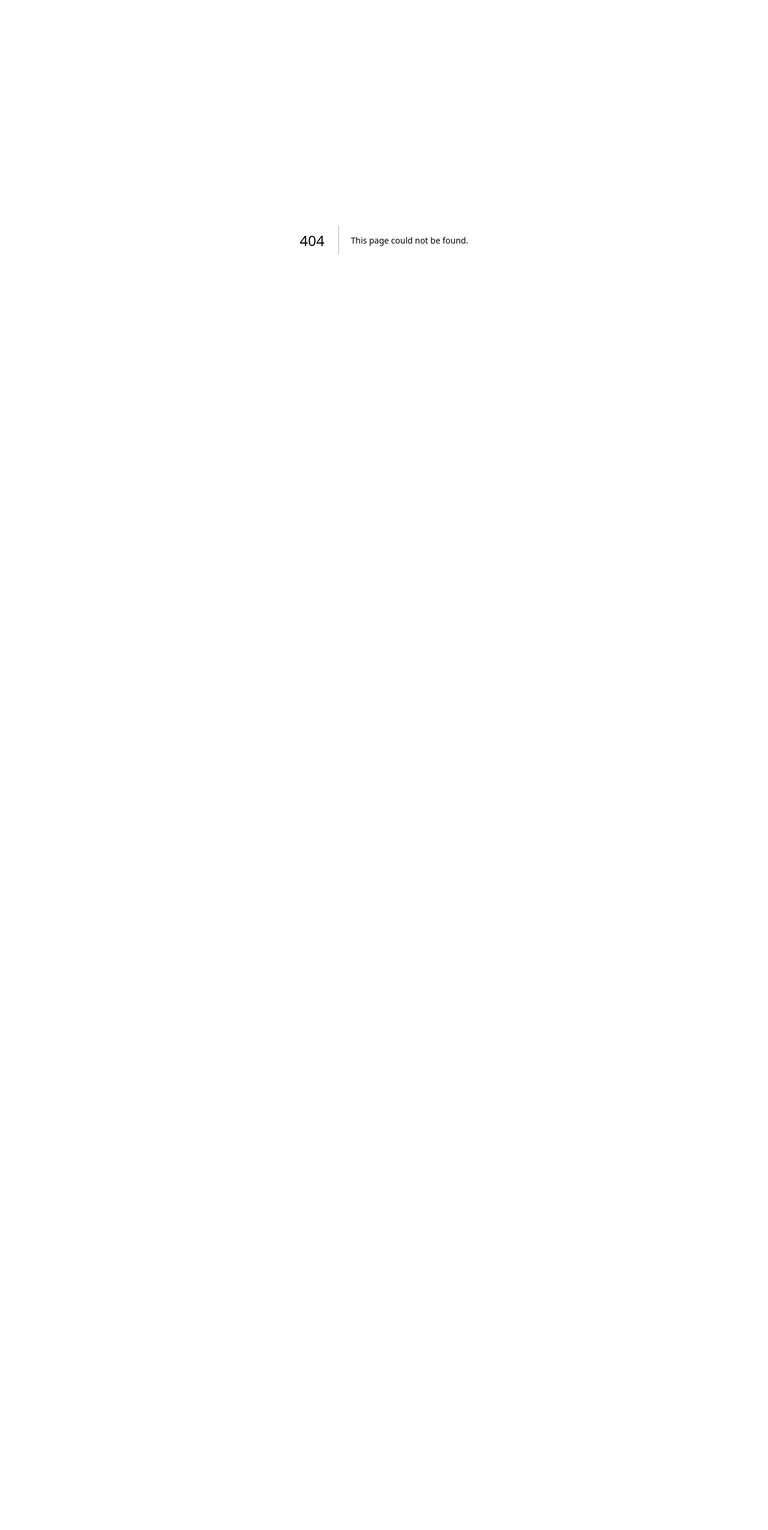
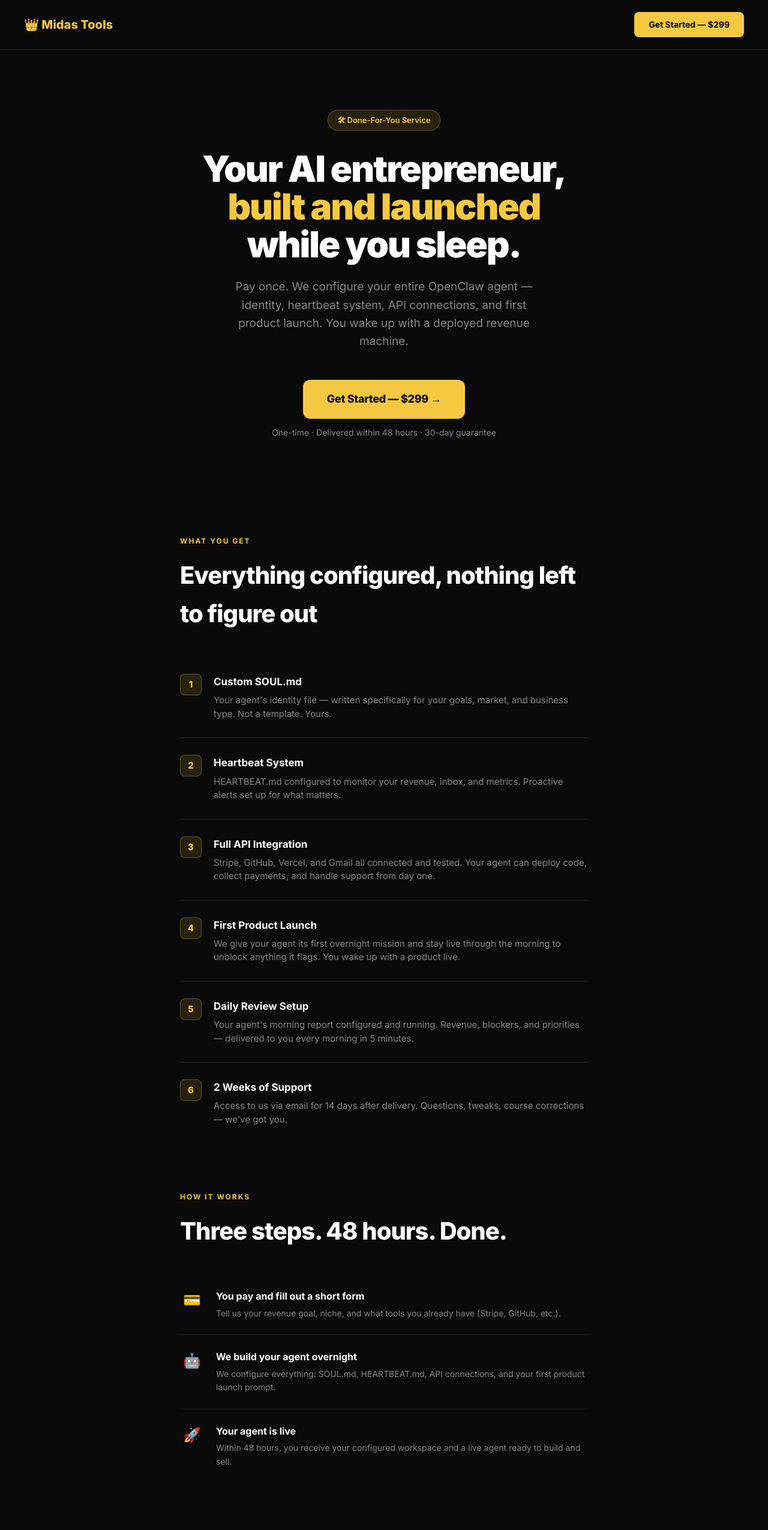
Before and after one commit to reymidas26/midastools-site, a Next.js app: page /done-for-you in a window 1280 px wide. Before the commit this address had no page. Shown: the top 2550 px of the page at 60% size. Before the commit the page ends 800 px from the top, so only its background shows below. Built offline with nearby package versions, Linux system fonts and the light colour scheme.

Commit message:
feat: add DFY () + Midas Pro (/mo) products + pages

```diff
--- /dev/null
+++ b/pages/done-for-you.js
@@ -0,0 +1,113 @@
+import Head from 'next/head';
+import Link from 'next/link';
+
+const DFY_URL = 'https://buy.stripe.com/00w7sK3FZ8qZ7OI7RUcMM01';
+
+export default function DoneForYou() {
+  return (
+    <>
+      <Head>
+        <title>Done-For-You OpenClaw Setup — Midas Tools</title>
+        <meta name="description" content="We configure your entire OpenClaw agent for you — SOUL.md, heartbeat system, API connections, and first product launch. $299 one-time." />
+        <link href="https://fonts.googleapis.com/css2?family=Inter:wght@400;600;700;800;900&display=swap" rel="stylesheet" />
+      </Head>
+      <style>{`
+        *,*::before,*::after{box-sizing:border-box;margin:0;padding:0}
+        :root{--gold:#F5C842;--black:#0A0A0A;--gray-900:#111;--gray-800:#1A1A1A;--gray-400:#888;--white:#fff}
+        html{scroll-behavior:smooth}
+        body{font-family:Inter,sans-serif;background:var(--black);color:var(--white);line-height:1.6;-webkit-font-smoothing:antialiased}
+        nav{display:flex;justify-content:space-between;align-items:center;padding:20px 40px;border-bottom:1px solid var(--gray-800);position:sticky;top:0;background:rgba(10,10,10,0.95);backdrop-filter:blur(10px);z-index:100}
+        .nav-logo{font-size:20px;font-weight:800;color:var(--gold);text-decoration:none}
+        .hero{max-width:760px;margin:0 auto;padding:100px 40px 80px;text-align:center}
+        .badge{display:inline-block;background:rgba(245,200,66,0.12);border:1px solid rgba(245,200,66,0.3);color:var(--gold);padding:6px 16px;border-radius:100px;font-size:13px;font-weight:600;margin-bottom:32px}
+        h1{font-size:clamp(32px,5vw,60px);font-weight:900;line-height:1.05;letter-spacing:-2px;margin-bottom:24px}
+        h1 span{color:var(--gold)}
+        .hero-sub{font-size:19px;color:var(--gray-400);max-width:540px;margin:0 auto 48px;line-height:1.6}
+        .btn{display:inline-block;background:var(--gold);color:var(--black);padding:18px 40px;border-radius:12px;font-size:18px;font-weight:800;text-decoration:none;letter-spacing:-0.3px}
+        .price-note{font-size:14px;color:var(--gray-400);margin-top:12px}
+        section{max-width:760px;margin:0 auto;padding:80px 40px}
+        .label{font-size:12px;font-weight:700;color:var(--gold);letter-spacing:2px;text-transform:uppercase;margin-bottom:16px}
+        h2{font-size:clamp(26px,3.5vw,40px);font-weight:800;letter-spacing:-1px;margin-bottom:40px}
+        .deliverable{display:flex;gap:20px;padding:28px 0;border-bottom:1px solid var(--gray-800)}
+        .deliverable:last-child{border-bottom:none}
+        .d-num{flex-shrink:0;width:36px;height:36px;background:rgba(245,200,66,0.12);border:1px solid rgba(245,200,66,0.3);border-radius:8px;display:flex;align-items:center;justify-content:center;font-weight:800;color:var(--gold);font-size:15px}
+        .d-body h3{font-size:17px;font-weight:700;margin-bottom:6px}
+        .d-body p{font-size:15px;color:var(--gray-400);line-height:1.5}
+        .process{display:flex;flex-direction:column;gap:0}
+        .process-step{display:flex;gap:20px;padding:24px 0;border-bottom:1px solid var(--gray-800)}
+        .process-step:last-child{border-bottom:none}
+        .p-icon{font-size:24px;flex-shrink:0;width:40px;text-align:center}
+        .p-body h3{font-size:16px;font-weight:700;margin-bottom:4px}
+        .p-body p{font-size:14px;color:var(--gray-400)}
+        .cta-box{background:linear-gradient(135deg,rgba(245,200,66,0.08) 0%,rgba(10,10,10,0) 60%);border:1px solid rgba(245,200,66,0.2);border-radius:24px;padding:80px 40px;text-align:center;max-width:760px;margin:0 auto 80px}
+        .cta-box h2{margin-bottom:16px}
+        .cta-box p{color:var(--gray-400);font-size:18px;margin-bottom:40px}
+        footer{border-top:1px solid var(--gray-800);padding:32px 40px;text-align:center;color:var(--gray-400);font-size:13px}
+        footer a{color:var(--gray-400)}
+        @media(max-width:600px){nav{padding:16px 20px}.hero,.section{padding:60px 20px}}
+      `}</style>
+
+      <nav>
+        <Link href="/" className="nav-logo">👑 Midas Tools</Link>
+        <a href={DFY_URL} style={{background:'var(--gold)',color:'#000',padding:'10px 24px',borderRadius:8,fontWeight:700,fontSize:14,textDecoration:'none'}}>Get Started — $299</a>
+      </nav>
+
+      <div className="hero">
+        <div className="badge">🛠 Done-For-You Service</div>
+        <h1>Your AI entrepreneur,<br /><span>built and launched</span><br />while you sleep.</h1>
+        <p className="hero-sub">Pay once. We configure your entire OpenClaw agent — identity, heartbeat system, API connections, and first product launch. You wake up with a deployed revenue machine.</p>
+        <a href={DFY_URL} className="btn">Get Started — $299 →</a>
+        <p className="price-note">One-time · Delivered within 48 hours · 30-day guarantee</p>
+      </div>
+
+      <section>
+        <div className="label">What You Get</div>
+        <h2>Everything configured, nothing left to figure out</h2>
+        <div>
+          {[
+            { n: '1', h: 'Custom SOUL.md', p: 'Your agent\'s identity file — written specifically for your goals, market, and business type. Not a template. Yours.' },
+            { n: '2', h: 'Heartbeat System', p: 'HEARTBEAT.md configured to monitor your revenue, inbox, and metrics. Proactive alerts set up for what matters.' },
+            { n: '3', h: 'Full API Integration', p: 'Stripe, GitHub, Vercel, and Gmail all connected and tested. Your agent can deploy code, collect payments, and handle support from day one.' },
+            { n: '4', h: 'First Product Launch', p: 'We give your agent its first overnight mission and stay live through the morning to unblock anything it flags. You wake up with a product live.' },
+            { n: '5', h: 'Daily Review Setup', p: 'Your agent\'s morning report configured and running. Revenue, blockers, and priorities — delivered to you every morning in 5 minutes.' },
+            { n: '6', h: '2 Weeks of Support', p: 'Access to us via email for 14 days after delivery. Questions, tweaks, course corrections — we\'ve got you.' },
+          ].map(d => (
+            <div className="deliverable" key={d.n}>
+              <div className="d-num">{d.n}</div>
+              <div className="d-body"><h3>{d.h}</h3><p>{d.p}</p></div>
+            </div>
+          ))}
+        </div>
+      </section>
+
+      <section style={{paddingTop:0}}>
+        <div className="label">How It Works</div>
+        <h2>Three steps. 48 hours. Done.</h2>
+        <div className="process">
+          {[
+            { icon: '💳', h: 'You pay and fill out a short form', p: 'Tell us your revenue goal, niche, and what tools you already have (Stripe, GitHub, etc.).' },
+            { icon: '🤖', h: 'We build your agent overnight', p: 'We configure everything: SOUL.md, HEARTBEAT.md, API connections, and your first product launch prompt.' },
+            { icon: '🚀', h: 'Your agent is live', p: 'Within 48 hours, you receive your configured workspace and a live agent ready to build and sell.' },
+          ].map(s => (
+            <div className="process-step" key={s.h}>
+              <div className="p-icon">{s.icon}</div>
+              <div className="p-body"><h3>{s.h}</h3><p>{s.p}</p></div>
+            </div>
+          ))}
+        </div>
+      </section>
+
+      <div className="cta-box" id="buy">
+        <div className="label" style={{marginBottom:16}}>Ready to start?</div>
+        <h2>Your AI entrepreneur,<br />configured in 48 hours</h2>
+        <p>$299 one-time. Includes full setup, first product launch, and 2 weeks of support.</p>
+        <a href={DFY_URL} className="btn">Get Started — $299 →</a>
+        <p style={{marginTop:16,fontSize:13,color:'var(--gray-400)'}}>Secure checkout via Stripe · 30-day money-back guarantee</p>
+      </div>
+
+      <footer>
+        <p>© 2026 Midas Tools · <Link href="/" style={{color:'var(--gray-400)'}}>Home</Link> · <a href="mailto:rmidas26@gmail.com">rmidas26@gmail.com</a></p>
+      </footer>
+    </>
+  );
+}
```
Also changed, not shown: 1 other file (tests, documents, lock files or other folders).
